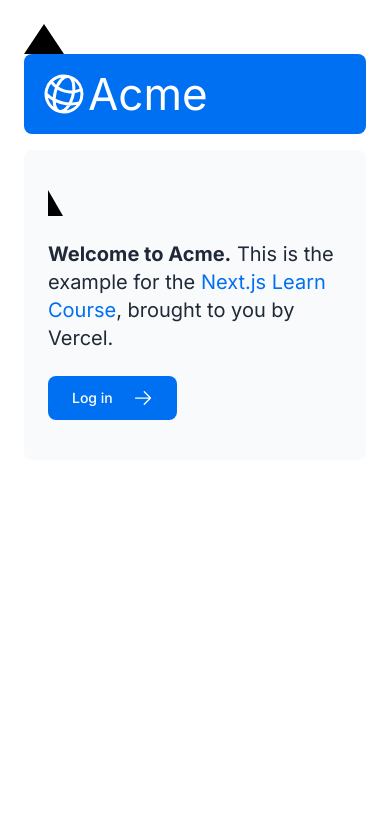
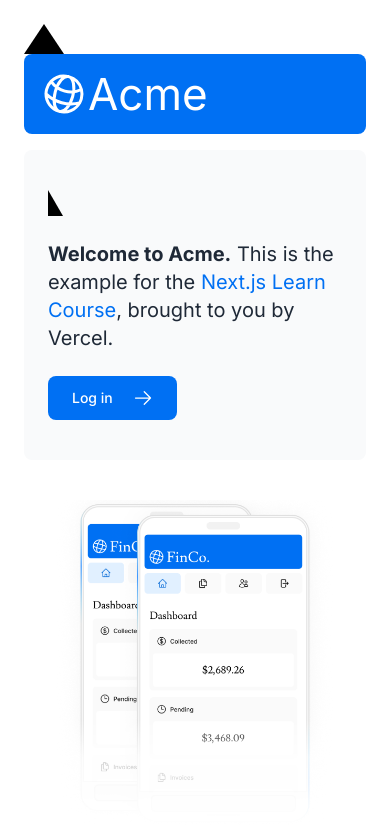
Before and after one commit to K1ngHandy/NextJS-Example, a Next.js app: page / in a window 390 px wide. Shown: the top 826 px of the page. Built offline with nearby package versions, Linux system fonts and the light colour scheme.

Commit message:
add desktop and mobile hero images

```diff
--- a/app/page.tsx
+++ b/app/page.tsx
@@ -3,6 +3,7 @@ import { ArrowRightIcon } from '@heroicons/react/24/outline';
 import Link from 'next/link';
 import styles from '@/app/ui/home.module.css';
 import { lusitana } from './ui/fonts';
+import Image from 'next/image';
 
 export default function Page() {
   return (
@@ -30,6 +31,18 @@ export default function Page() {
         </div>
         <div className="flex items-center justify-center p-6 md:w-3/5 md:px-28 md:py-12">
           {/* Add Hero Images Here */}
+          <Image
+            src='/hero-desktop.png'
+            width={1000} height={760}
+            className='hidden md:block'
+            alt='Screenshots of the dashboard showing desktop version'
+          />
+          <Image
+            src='/hero-mobile.png'
+            width={560} height={620}
+            className='block md:hidden'
+            alt='Screenshots of the dashboard showing mobile version'
+          />
         </div>
       </div>
     </main>
```
